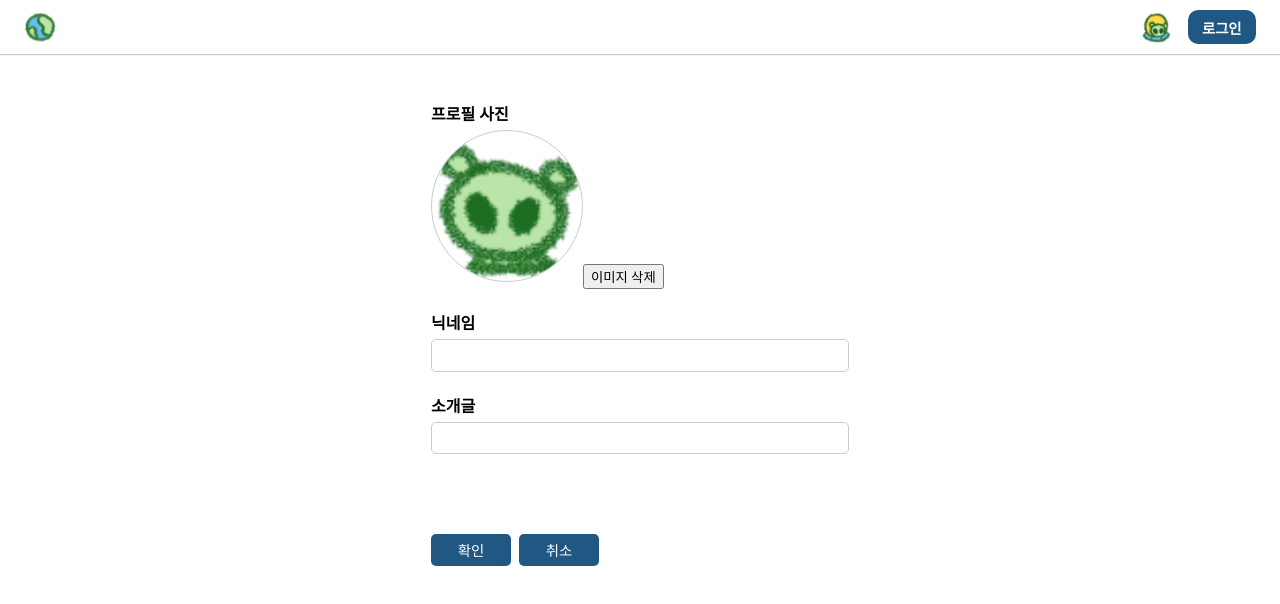
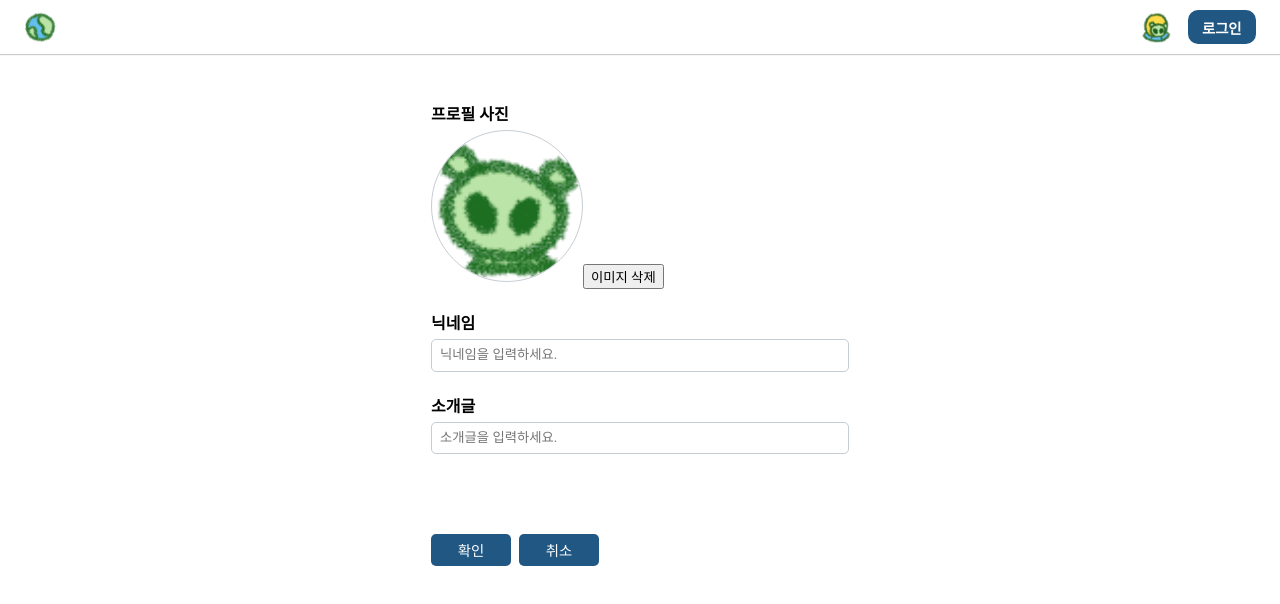
Before and after one commit to B-efore/my-log-front, a React (Vite) app: page /settings in a window 1280 px wide. Shown: the top 604 px of the page. Built offline with nearby package versions, Linux system fonts and the light colour scheme; a web font is replaced by a local one.

Commit message:
refactor: setting 리팩토링

```diff
--- /dev/null
+++ b/src/components/setting/ProfileImageSection.jsx
@@ -0,0 +1,38 @@
+import { getDefaultImage } from "../../util/get-images";
+
+const ProfileImageSection = ({
+    userImage,
+    onImageClick,
+    onImageDelete,
+    onImageUpload,
+    fileInputRef
+}) => (
+    <div className="profile-div">
+        <h4>프로필 사진</h4>
+
+        <img
+            src={userImage || getDefaultImage()}
+            alt="profile"
+            className="settings-profile-image"
+            onClick={onImageClick}
+        />
+
+        <button
+            type="button"
+            onClick={onImageDelete}
+            className="image-delete-btn"
+        >
+            이미지 삭제
+        </button>
+
+        <input
+            type="file"
+            accept="image/*"
+            ref={fileInputRef}
+            onChange={onImageUpload}
+            style={{ display: "none" }}
+        />
+    </div>
+);
+
+export default ProfileImageSection;
--- /dev/null
+++ b/src/components/setting/UserInfoForm.jsx
@@ -0,0 +1,33 @@
+const UserInfoForm = ({
+    formData,
+    onInputChange,
+    onSubmit,
+    onCancel
+}) => (
+    <form onSubmit={onSubmit} >
+        <div className="username-div">
+            <h4>닉네임</h4>
+            <input
+                placeholder="닉네임을 입력하세요."
+                type="text"
+                value={formData.username}
+                onChange={(e) => onInputChange('username', e.target.value)}
+            />
+        </div>
+        <div className="bio-div">
+            <h4>소개글</h4>
+            <input
+                placeholder="소개글을 입력하세요."
+                type="text"
+                value={formData.bio}
+                onChange={(e) => onInputChange('bio', e.target.value)}
+            />
+        </div>
+        <div className="setting-form-btn-div">
+            <button type="submit">확인</button>
+            <button type="button" onClick={onCancel}>취소</button>
+        </div>
+    </form>
+);
+
+export default UserInfoForm;
--- a/src/pages/PostDetail.jsx
+++ b/src/pages/PostDetail.jsx
@@ -150,7 +150,7 @@ const PostDetail = () => {
           />
           <div>
             <div className="author-name" onClick={() => navigate(`/${post.user.userId}`)}>{post.user.username}</div>
-            <div className="author-bio">안녕하세요. 테스트 소개입니다.</div>
+            <div className="author-bio">{post.user.bio}</div>
           </div>
         </div>
       </div>
--- a/src/pages/Settings.jsx
+++ b/src/pages/Settings.jsx
@@ -1,88 +1,118 @@
-import { useRef } from "react";
+import { useRef, useState } from "react";
 import { updateMyInfo } from "../api/userService";
 import Header from "../components/header/Header";
 import './Settings.css'
 import { showErrorToast, showSuccessToast } from "../util/toast";
 import { deleteProfile, uploadImageToS3, uploadProfile } from "../api/imageService";
-import defaultProfileImage from "../assets/mini왹.png";
 import { useAuth } from "../context/AuthContext";
+import ProfileImageSection from "../components/setting/ProfileImageSection";
+import UserInfoForm from "../components/setting/UserInfoForm";
+
+const FILE_CONSTRAINTS = {
+    MAX_SIZE: 1 * 1024 * 1024,
+    ALLOWED_EXTENSIONS: ['jpg', 'jpeg', 'png']
+};
+
+const MESSAGES = {
+    INVALID_FILE_TYPE: '지원하지 않는 파일 형식입니다.',
+    FILE_TOO_LARGE: '최대 1MB까지 업로드 가능합니다.',
+    IMAGE_DELETE_SUCCESS: '이미지 삭제 완료!',
+    IMAGE_DELETE_FAILED: '이미지 삭제 실패',
+    IMAGE_UPLOAD_SUCCESS: '이미지가 변경 되었습니다.',
+    IMAGE_UPLOAD_FAILED: '이미지 업로드에 실패했습니다.',
+    SAVE_SUCCESS: '정보가 성공적으로 저장되었습니다.',
+    SAVE_FAILED: '정보 저장에 실패했습니다.'
+};
 
 const Settings = () => {
 
-    const MAX_SIZE = 1 * 1024 * 1024;
-    const ALLOWED_EXTENSIONS = ["jpg", "jpeg", "png"];
-
     const { userId, userImage, username, bio, setUserImage, setUsername, setBio } = useAuth();
+    const [formData, setFormData] = useState({username: username || '', bio: bio || ''});
     const fileInputRef = useRef(null);
 
-    const isValidFile = (file) => {
+    const validateFile = (file) => {
+
+        if (!file) return false;
+
         const extension = file.name.split(".").pop()?.toLowerCase();
 
-        if (!extension || !ALLOWED_EXTENSIONS.includes(extension)) {
-            showErrorToast("지원하지 않는 파일 형식입니다.");
+        if (!extension || !FILE_CONSTRAINTS.ALLOWED_EXTENSIONS.includes(extension)) {
+            showErrorToast(MESSAGES.INVALID_FILE_TYPE);
             return false;
         }
 
         if (file.size > MAX_SIZE) {
-            showErrorToast("최대 1MB까지 업로드 가능합니다.");
+            showErrorToast(MESSAGES.FILE_TOO_LARGE);
             return false;
         }
 
         return true;
     };
 
-    const handleClickImage = () => {
-        fileInputRef.current.click();
+    const handleImageClick = () => {
+        fileInputRef.current?.click();
     }
 
-    const handleFileDelete = async () => {
+    const handleInputChange = (field, value) => {
+        setFormData(prev => ({
+            ...prev,
+            [field]: value
+        }));
+    }
+
+    const handleImageDelete = async () => {
         try {
             const res = await deleteProfile(userId);
             console.log(res);
-            showSuccessToast("이미지 삭제 완료!");
+            showSuccessToast(MESSAGES.IMAGE_DELETE_SUCCESS);
         } catch (err) {
             console.log(err);
-            showErrorToast("이미지 삭제 실패");
+            showErrorToast(MESSAGES.IMAGE_DELETE_FAILED);
         }
     }
 
-    const handleFileChange = async (e) => {
+    const handleImageUpload= async (e) => {
         const file = e.target.files?.[0];
 
-        if (!file || !isValidFile(file)) return;
+        if (!file || !validateFile(file)) {
+            e.target.value = '';
+            return;
+        }
 
         try {
             const res = await uploadProfile(file);
-            console.log(res);
-
             const { presignedUrl } = res?.data;
 
-            const s3Res = await uploadImageToS3(presignedUrl, file);
-            console.log(s3Res);
-
+            await uploadImageToS3(presignedUrl, file);
             const preview = presignedUrl.split("?")[0];
             setUserImage(preview);
-            showSuccessToast("이미지가 변경 되었습니다.");
+            showSuccessToast(IMAGE_UPLOAD_SUCCESS);
         } catch (err) {
-            console.log("프로필 업로드 실패", err);
-            showErrorToast("이미지 업로드에 실패했습니다.");
+            console.log(err);
+            showErrorToast(IMAGE_UPLOAD_FAILED);
         }
     }
 
     const handleConfirm = async (e) => {
         e.preventDefault()
 
-        const requestBody = { username, bio };
+        try {
+            const res = await updateMyInfo(formData);
+            localStorage.setItem("userInfo", JSON.stringify(res.data));
+            setUsername(formData.username);
+            setBio(formData.bio);
+            showSuccessToast(MESSAGES.SAVE_SUCCESS);
+        } catch (error) {
+            showErrorToast(MESSAGES.SAVE_FAILED);
+            console.error(error);
+        }
+    }
 
-        try {
-            const res = await updateMyInfo(requestBody);
-            localStorage.setItem("userInfo", JSON.stringify(res.data));
-            console.log(res.data);
-            showSuccessToast("성공적으로 저장되었습니다.");
-        } catch (error) {
-            showErrorToast("정보 저장에 실패했습니다.");
-            console.error("정보 업데이트 실패");
-        }
+    const handleCancel = () => {
+        setFormData({
+            username: username || '',
+            bio: bio || ''
+        })
     }
 
     return (
@@ -90,46 +120,21 @@ const Settings = () => {
             <Header />
             <div className="settings-body">
                 <div className="setting-container" >
-                    <div className="profile-div">
-                        <h4>프로필 사진</h4>
 
-                        <img
-                            src={userImage || defaultProfileImage}
-                            alt="profile"
-                            className="settings-profile-image"
-                            onClick={handleClickImage}
-                        />
+                    <ProfileImageSection
+                        userImage={userImage}
+                        onImageClick={handleImageClick}
+                        onImageDelete={handleImageDelete}
+                        onImageUpload={handleImageUpload}
+                        fileInputRef={fileInputRef}
+                    />
 
-                        <button onClick={handleFileDelete}>이미지 삭제</button>
-
-                        <input
-                            type="file"
-                            accept="image/*"
-                            ref={fileInputRef}
-                            onChange={handleFileChange}
-                            style={{ display: "none" }}
-                        />
-                    </div>
-                    <form onSubmit={handleConfirm} >
-                        <div className="username-div">
-                            <h4>닉네임</h4>
-                            <input
-                                value={username || ""}
-                                onChange={(e) => setUsername(e.target.value)}
-                            />
-                        </div>
-                        <div className="bio-div">
-                            <h4>소개글</h4>
-                            <input
-                                value={bio || ""}
-                                onChange={(e) => setBio(e.target.value)}
-                            />
-                        </div>
-                        <div className="setting-form-btn-div">
-                            <button type="submit">확인</button>
-                            <button type="button">취소</button>
-                        </div>
-                    </form>
+                    <UserInfoForm
+                        formData={formData}
+                        onInputChange={handleInputChange}
+                        onSubmit={handleConfirm}
+                        onCancel={handleCancel}
+                    />
                 </div>
             </div>
         </div>
```
